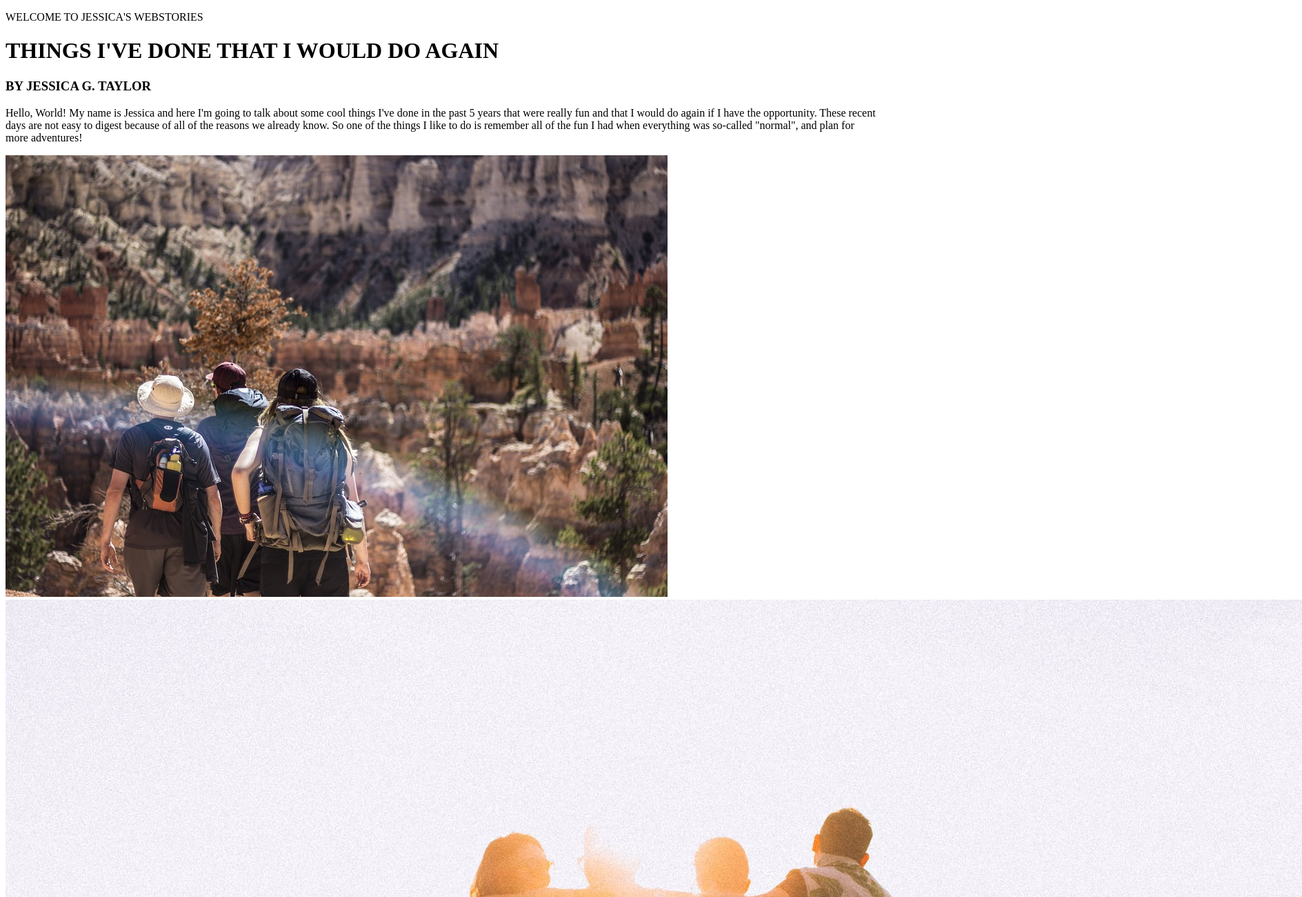
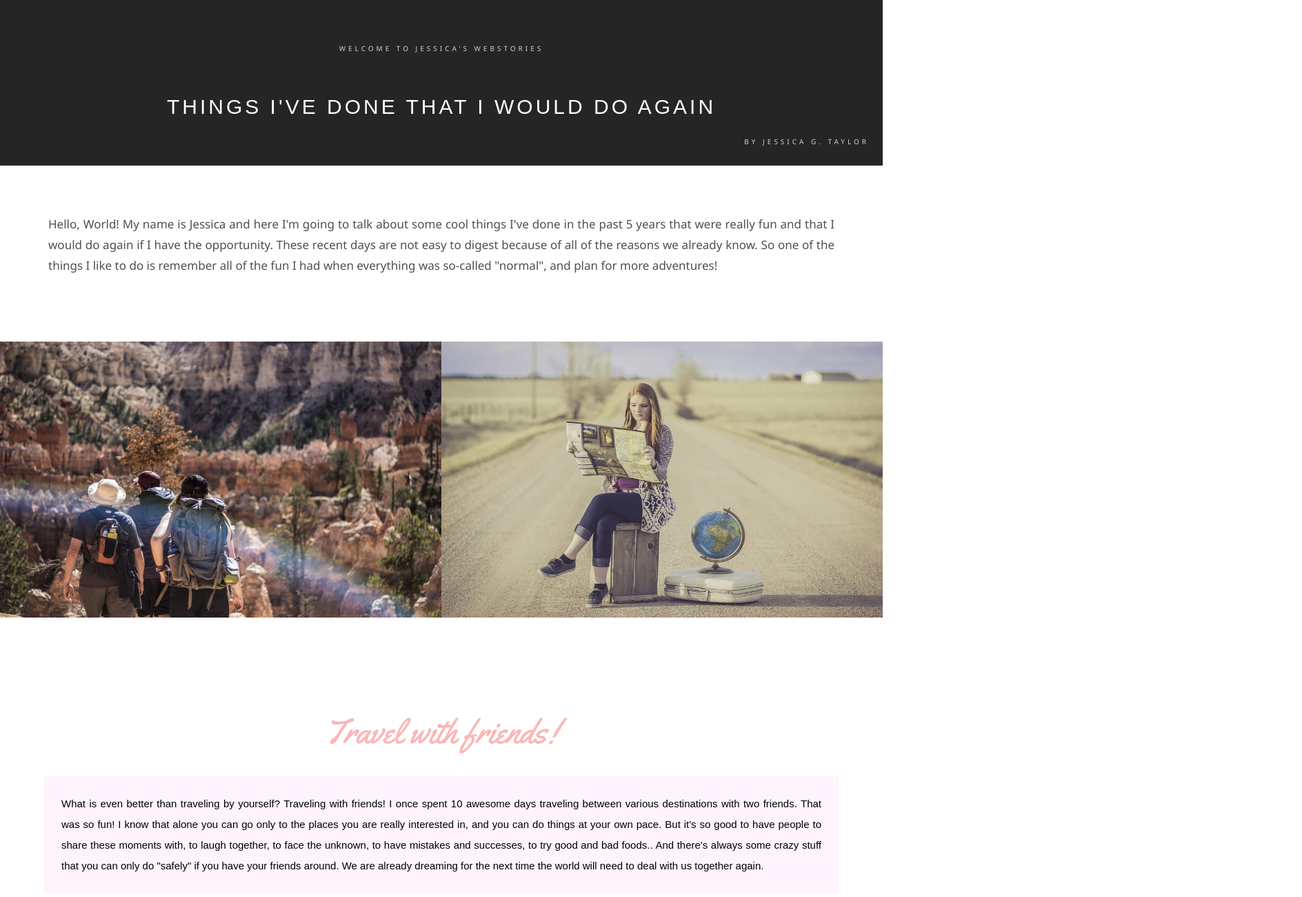
Before and after one commit to iamjessicagt/html-me-something, a plain HTML site: page index.html in a window 1280 px wide. Shown: the top 1300 px of the page at 69% size, 1888 px wide, since content can reach past the window. Drawn offline with Linux system fonts and the light colour scheme.

Commit message:
moved styles.css out to master folder

```diff
--- a/index.html
+++ b/index.html
@@ -3,7 +3,7 @@
 <html>
 
 <head>
-    <link rel="stylesheet" type="text/css" href="/css-files/styles.css">
+    <link rel="stylesheet" type="text/css" href="/styles.css">
     <link href="https://fonts.googleapis.com/css2?family=Yellowtail&display=swap" rel="stylesheet">
     <title>Jessica's WebStories</title>
 </head>
--- /dev/null
+++ b/styles.css
@@ -0,0 +1,178 @@
+/* http://meyerweb.com/eric/tools/css/reset/
+   v2.0 | 20110126
+   License: none (public domain)
+*/
+
+html, body, div, span, applet, object, iframe,
+h1, h2, h3, h4, h5, h6, p, blockquote, pre,
+a, abbr, acronym, address, big, cite, code,
+del, dfn, em, img, ins, kbd, q, s, samp,
+small, strike, strong, sub, sup, tt, var,
+b, u, i, center,
+dl, dt, dd, ol, ul, li,
+fieldset, form, label, legend,
+table, caption, tbody, tfoot, thead, tr, th, td,
+article, aside, canvas, details, embed,
+figure, figcaption, footer, header, hgroup,
+menu, nav, output, ruby, section, summary,
+time, mark, audio, video {
+	margin: 0;
+	padding: 0;
+	border: 0;
+	font-size: 100%;
+	font: inherit;
+	vertical-align: baseline;
+}
+/* HTML5 display-role reset for older browsers */
+article, aside, details, figcaption, figure,
+footer, header, hgroup, menu, nav, section {
+	display: block;
+}
+body {
+	line-height: 1;
+}
+ol, ul {
+	list-style: none;
+}
+blockquote, q {
+	quotes: none;
+}
+blockquote:before, blockquote:after,
+q:before, q:after {
+	content: '';
+	content: none;
+}
+table {
+	border-collapse: collapse;
+	border-spacing: 0;
+}
+
+
+header {
+    padding: 20px;
+    background-color: rgb(37, 37, 37);
+    letter-spacing: 4px;
+    height: 200px;
+}
+
+header p {
+    color: lightgrey;
+    font-size: 10px;
+}
+
+h1 {
+    margin: 30px 10px;
+    font-size: 30px;
+    font-family: Arial, Helvetica, sans-serif;
+    text-align: center;
+    color: white;
+}
+
+h3 {
+    color: lightgrey;
+    text-align: right;
+    font-family: 'Segoe UI', Tahoma, Geneva, Verdana, sans-serif;
+    font-size: 10px;
+    font-weight: 200;
+}
+
+#Introduction {
+    font-family: 'Segoe UI', Tahoma, Geneva, Verdana, sans-serif;
+    font-size: 17px;
+    margin: 30px;
+    margin-bottom: 15px;
+    text-align: justify;
+    padding: 40px;
+    padding-bottom: 0;
+}
+
+.images {
+    display: flex;
+    justify-content: space-around;
+}
+
+.image-container {
+    margin-top: 5em;
+    margin-bottom: 5em;
+    height: 400px;
+    width: 650px;
+    position: relative;
+}
+
+.image-container img {
+    height: 100%;
+    width: 100%;
+}
+
+.transition-image {
+    position: absolute;
+    top: 0px;
+    left: 0px;
+    opacity: 0;
+    transition-duration: 1s;
+}
+
+.transition-image:hover {
+    opacity: 1;
+}
+
+h2 {
+    font-family: 'Yellowtail', cursive;
+    font-size: 50px;
+    margin: auto;
+    text-align: center;
+    padding: 40px;
+    color: rgb(250, 183, 183);
+    font-weight: 200;
+}
+
+.box1 {
+    padding: 20px;
+    border-radius: 15px;
+    width: 90%;
+    margin: auto;
+}
+
+.box1 p {
+    margin: auto;
+    font-family: Arial, Helvetica, sans-serif;
+    font-size: 15px;
+    text-align: justify;
+    line-height: 30px;
+    padding: 25px;
+    color: black;
+    background-color: rgb(255, 244, 253);
+}
+
+p {
+    margin: 10px;
+    font-family: 'Segoe UI', Tahoma, Geneva, Verdana, sans-serif;
+    font-size: 15px;
+    text-align: center;
+    color: rgb(80, 79, 79);
+    line-height: 30px;
+    padding: 25px;
+}
+
+.block {
+    float: left;
+    width: 33%;
+    border: 1px;
+    padding: 10px;
+    box-sizing: border-box;
+    margin: 30px 0px 50px 0px;
+}
+
+.block p {
+    color: rgb(71, 51, 71);
+    font-weight: bold;
+    padding: 20px;
+    border: 2px;
+}
+
+footer {
+    text-align: center;
+    font-family: Arial, Helvetica, sans-serif;
+    font-size: 15px;
+    padding: 3em 0;
+}
```
